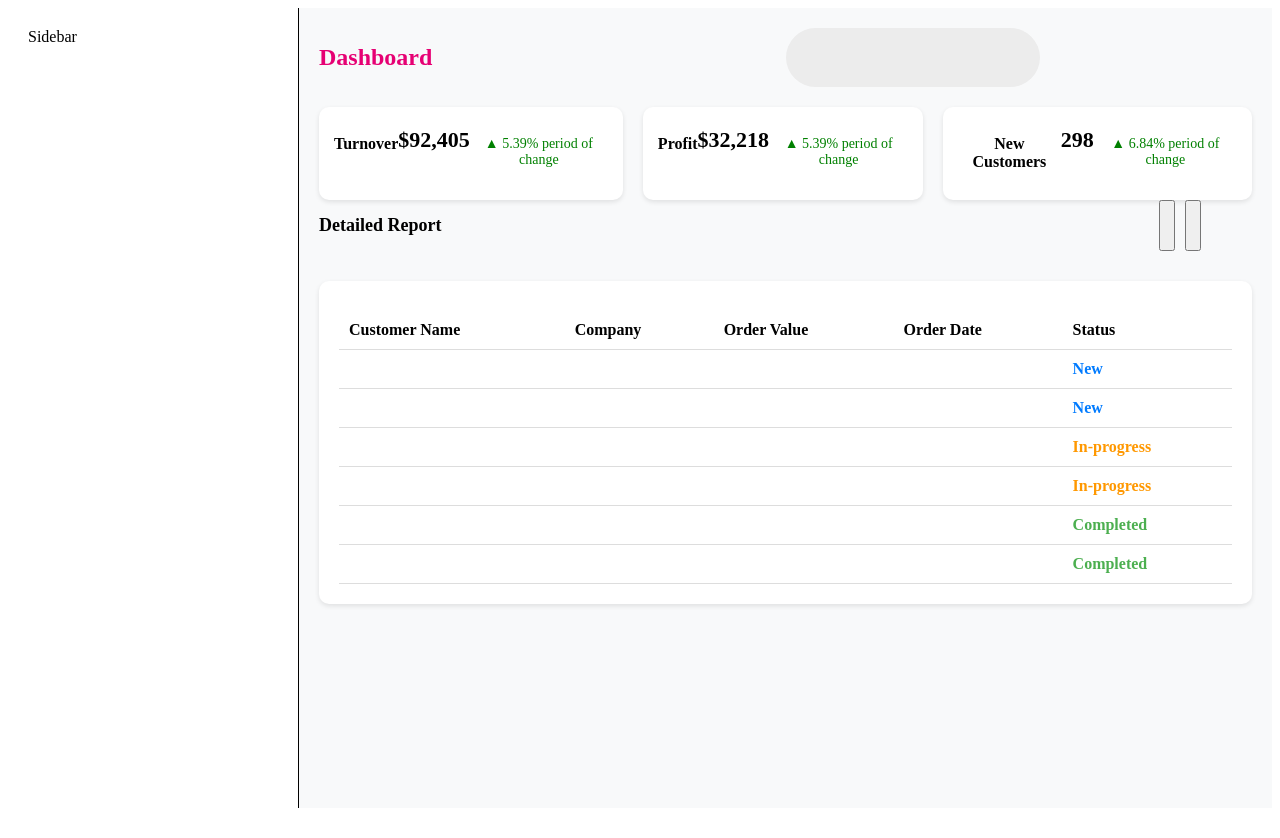
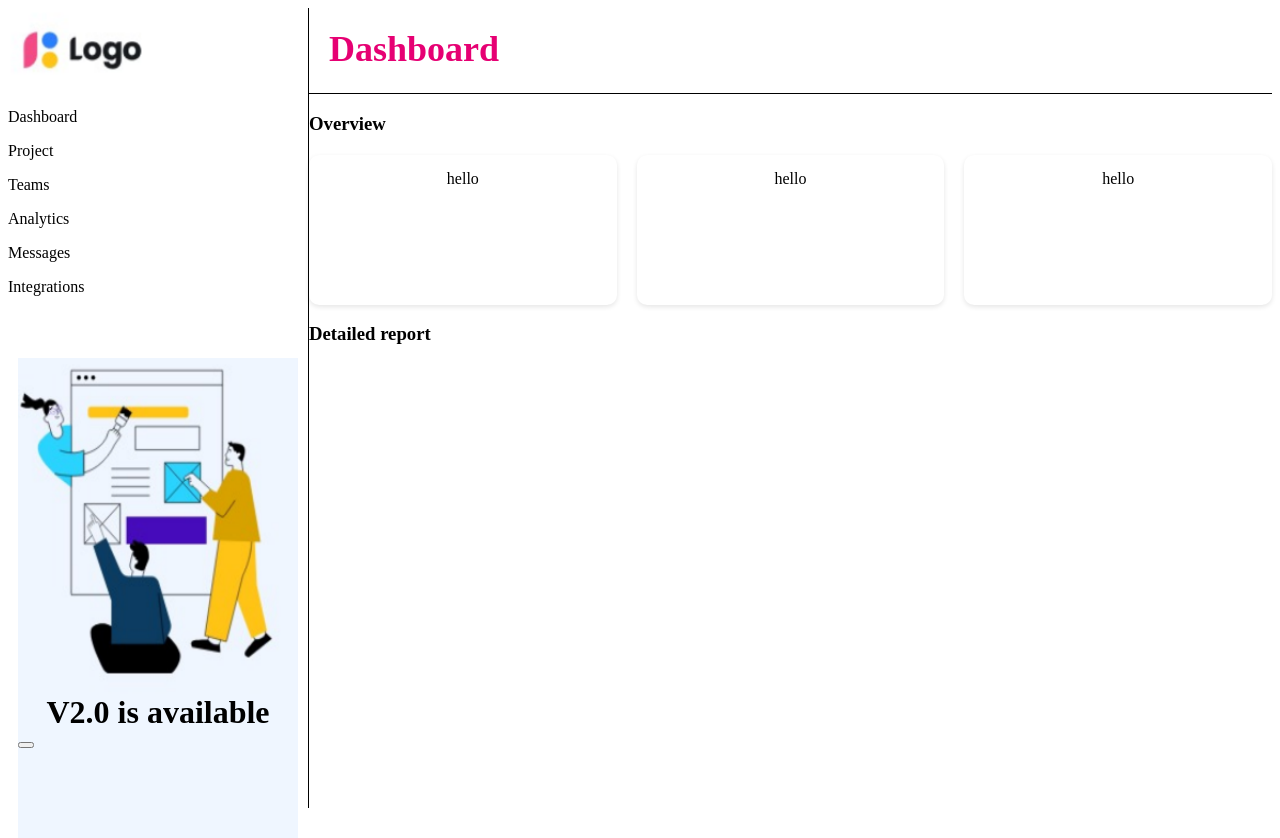
Before and after one commit to GiaBao-22682891/PhatTrienGiaoDienUngDung_TH07, a React (Vite) app in the folder bao22682891/: page / in a window 1280 px wide. Before the commit the page ends 816 px from the top, so only its background shows below. Built offline with nearby package versions, Linux system fonts and the light colour scheme.

Commit message:
save layout

```diff
--- a/bao22682891/src/Dashboard_chat.jsx
+++ b/bao22682891/src/Dashboard_chat.jsx
@@ -1,6 +1,6 @@
 import "./Dashboard_chat.css";
 
-export default function Dashboard() {
+export default function Dashboard_chat() {
   return (
     <div className="dashboard-container">
       {/* Sidebar */}
--- /dev/null
+++ b/bao22682891/src/Page/Dashboard.css
@@ -0,0 +1,83 @@
+.container {
+    display: flex;
+    height: 100vh;
+}
+
+.sidebar {
+    width: 300px;
+    border-right: 1px ridge black;
+    margin: 0;
+    padding: 0;
+}
+
+.sidebar img {
+    height: 10%;
+    width: 50%;
+}
+
+.head_sidebar {
+    height: 30%;
+}
+
+.bottom_sidebar{
+    height: 60%;
+    margin: 10px;
+}
+
+.bottom_sidebar img {
+    width: 100%;
+    height: 70%;
+    display: block;  /* Removes inline spacing */
+    margin: 0;
+    padding: 0;
+
+}
+
+.bottom_sidebar div {
+    background-color: rgb(239, 246, 255);
+    height: 30%;
+}
+
+.bottom_sidebar h1 {
+    margin: 0;  /* Removes extra spacing */
+    padding: 0;
+    text-align: center;
+  }
+
+.dashboard_content {
+    flex: 1; /*fill the rest*/
+    margin: 0;
+    padding: 0;
+}
+
+.title {
+    font-size: 24px;
+    font-weight: bold;
+    color: #e60073;
+    height: 75px;
+    border-bottom: 1px ridge black;
+
+    align-items: center;   /* Centers text vertically */
+    justify-content: center; /* Centers text horizontally */
+}
+
+.title h2 {
+    margin: 10px;
+    padding: 10px;
+}
+
+.overview_section {
+    display: grid;
+    grid-template-columns: repeat(3, 1fr);
+    gap: 20px;
+    margin-top: 20px;
+    height: 150px;
+}
+
+.overview_card {
+    background: white;
+    border-radius: 10px;
+    padding: 15px;
+    box-shadow: 0 2px 5px rgba(0, 0, 0, 0.1);
+    text-align: center;
+  }
--- /dev/null
+++ b/bao22682891/src/Page/Dashboard.jsx
@@ -0,0 +1,65 @@
+import React from 'react'
+import './Dashboard.css'
+
+export default function Dashboard() {
+    return (
+      <div className='container'>
+        <div className='sidebar'>
+            <img src="../public/logo.png" alt="" />
+            <nav className='head_sidebar'>
+                <div>
+                    <p>Dashboard</p>
+                </div>
+                <div>
+                    <p>Project</p>
+                </div>
+                <div>
+                    <p>Teams</p>
+                </div>
+                <div>
+                    <p>Analytics</p>
+                </div>
+                <div>
+                    <p>Messages</p>
+                </div>
+                <div>
+                    <p>Integrations</p>
+                </div>
+            </nav>
+            <div className='bottom_sidebar'>
+                <img src="../public/randomPicture.png" alt="" />
+                <div>
+                    <h1>V2.0 is available</h1>
+                    <button>
+
+                    </button>
+                </div>
+            </div>
+        </div>
+
+        <div className='dashboard_content'>
+            <div className='title'>
+                <h2>Dashboard</h2>
+            </div>
+            <h3>
+                Overview
+            </h3>
+            <div className='overview_section'>
+                <div className='overview_card'>
+                    hello
+                </div>
+                <div className='overview_card'>
+                    hello
+                </div>
+                <div className='overview_card'>
+                    hello
+                </div>
+            </div>
+            <h3>
+                Detailed report
+            </h3>
+        </div>
+
+      </div>
+    );
+  }
--- a/bao22682891/src/main.jsx
+++ b/bao22682891/src/main.jsx
@@ -2,9 +2,11 @@ import { StrictMode } from 'react'
 import { createRoot } from 'react-dom/client'
 import './index.css'
 import Dashboard_chat from './Dashboard_chat.jsx'
+import Dashboard from './Page/Dashboard.jsx'
 
 createRoot(document.getElementById('root')).render(
   <StrictMode>
-    <Dashboard_chat/>
+    {/* <Dashboard_chat/> */}
+    <Dashboard/>
   </StrictMode>,
 )
```
Also changed, not shown: bao22682891/public/logo.png (added), bao22682891/public/randomPicture.png (added).
